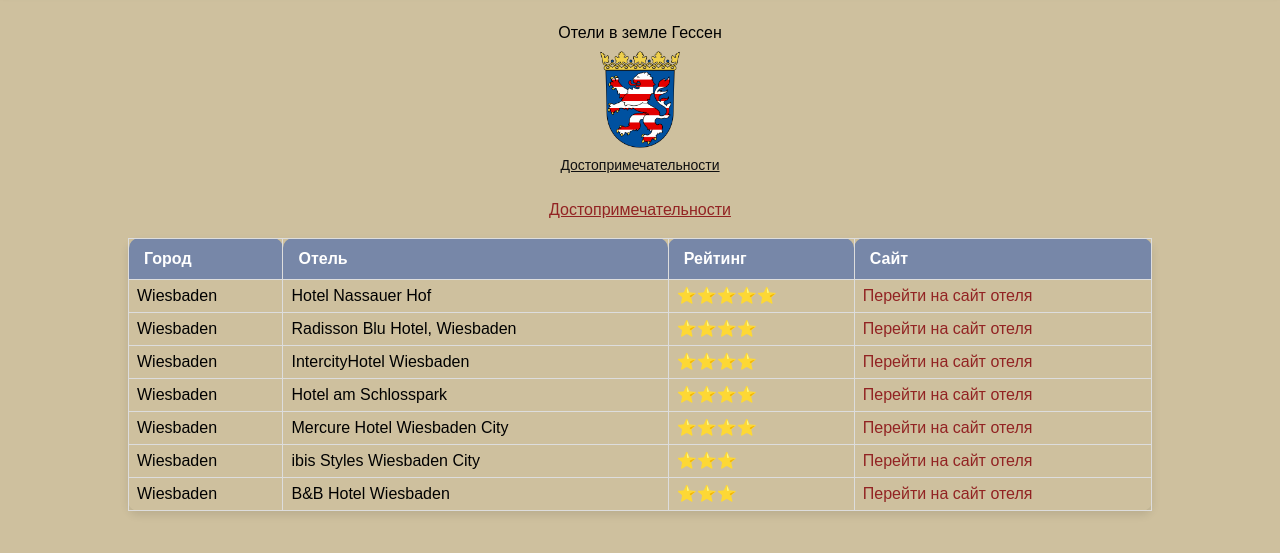
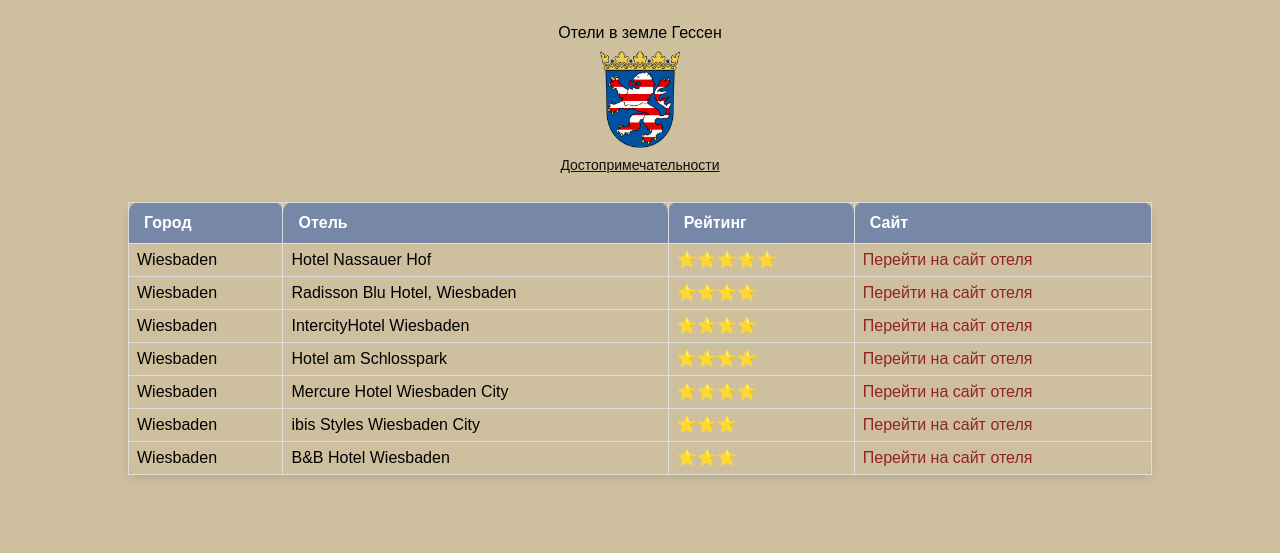
Before and after one commit to ms-ka/hotel_deutsch_project, a website: page src/wiesbaden.html in a window 1280 px wide. Shown: the part 75-628 px from the top of the page. Drawn offline with Linux system fonts and the light colour scheme.

Commit message:
dvoynyj link wiesbaden

```diff
--- a/src/wiesbaden.html
+++ b/src/wiesbaden.html
@@ -57,8 +57,6 @@
         <!-- Надпись под гербом -->
         <a href="attractions/a_wiesbaden.html" class="link-margin">Достопримечательности</a>
     </div>
-
-    <a href="attractions/a_wiesbaden.html" class="link-margin" style="text-align: center; margin: 0 auto 20px; display: block;"> Достопримечательности </a>
 
       <!-- Таблица с информацией об отелях -->
       <table>
```
Also changed, not shown: src/potsdam.html (+0 -1 lines).
